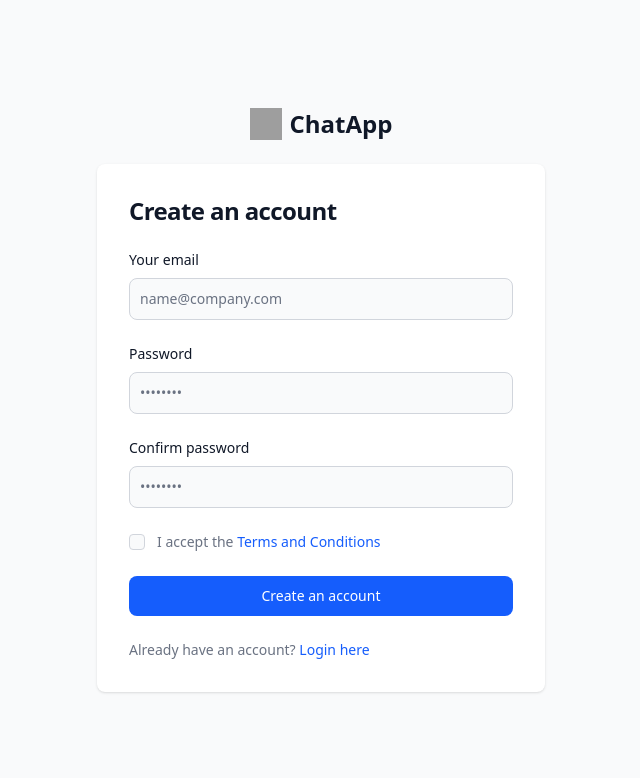
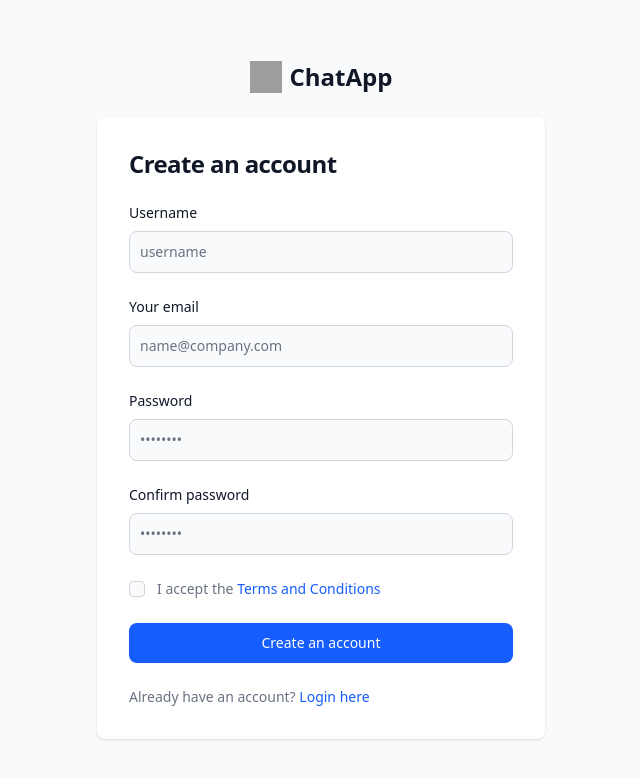
Before and after one commit to VaibhavAPatil/ChatApp, a React (Vite) app in the folder Frontend/: page /register in a window 1280 px wide. Shown: the top 778 px of the page, without its empty margins (319-959 px from the left). Built offline with nearby package versions, Linux system fonts and the light colour scheme; grey boxes are pictures that could not be loaded.

Commit message:
Connected Backend Register with Frontend Register.jsx

```diff
--- a/Frontend/src/pages/Register.jsx
+++ b/Frontend/src/pages/Register.jsx
@@ -4,6 +4,7 @@
 
 const Register = () => {
   const [formData, setFormData] = useState({
+    username: "",
     email: "",
     password: "",
     confirmPassword: "",
@@ -33,6 +34,7 @@
 
     try {
       const { data } = await axios.post("/auth/register", {
+        username: formData.username,
         email: formData.email,
         password: formData.password,
       });
@@ -44,6 +46,8 @@
         error.response?.data?.message || "Registration failed. Try again."
       );
     }
+
+    console.log("Form Data:", formData); // Log form data for debugging
   };
 
   return (
@@ -73,6 +77,26 @@
             {error && <p className="text-red-500">{error}</p>}
 
             <form className="space-y-4 md:space-y-6" onSubmit={handleSubmit}>
+              {/* ✅ usernmae Input */}
+              <div>
+                <label
+                  htmlFor="email"
+                  className="block mb-2 text-sm font-medium text-gray-900 dark:text-white"
+                >
+                  Username
+                </label>
+                <input
+                  type="text"
+                  name="username"
+                  id="username"
+                  value={formData.username}
+                  onChange={handleChange}
+                  className="bg-gray-50 border border-gray-300 text-gray-900 text-sm rounded-lg focus:ring-blue-600 focus:border-blue-600 block w-full p-2.5 dark:bg-gray-700 dark:border-gray-600 dark:placeholder-gray-400 dark:text-white dark:focus:ring-blue-500 dark:focus:border-blue-500"
+                  placeholder="username"
+                  required
+                />
+              </div>
+
               {/* ✅ Email Input */}
               <div>
                 <label
```
